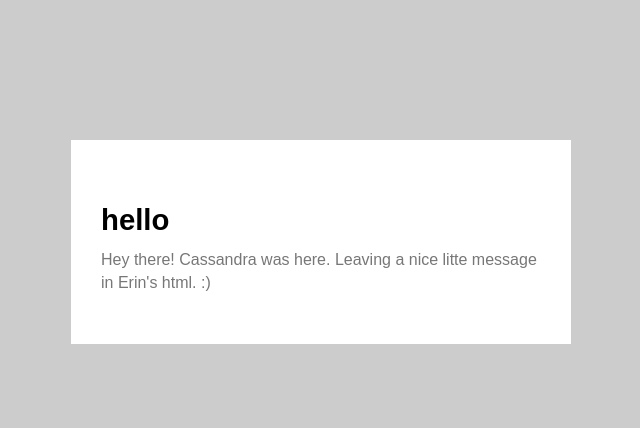
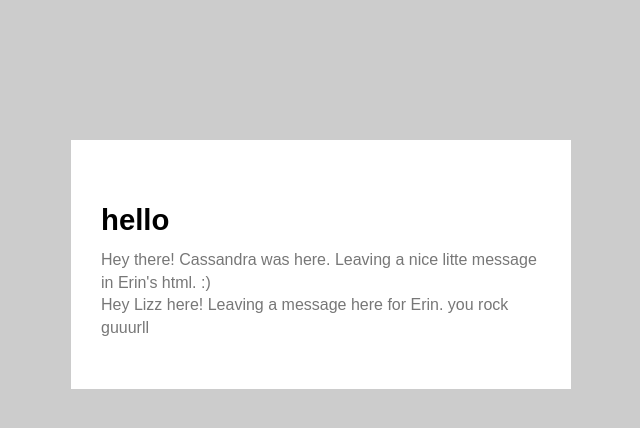
Before and after one commit to sailorlizz/wd3-week1-demo-2, a website: page index.html in a window 1280 px wide. Shown: the whole page, without its empty margins (319-959 px from the left). Drawn offline with Linux system fonts and the light colour scheme.

Commit message:
Lizz-Changes

```diff
--- a/index.html
+++ b/index.html
@@ -17,6 +17,8 @@
 			<h1>hello</h1>
 			<p> Hey there! Cassandra was here. Leaving a nice litte message in Erin's html. :)
 			</p>
+
+			<p> Hey Lizz here! Leaving a message here for Erin. you rock guuurll </p>
 		</div>
 
 
```
